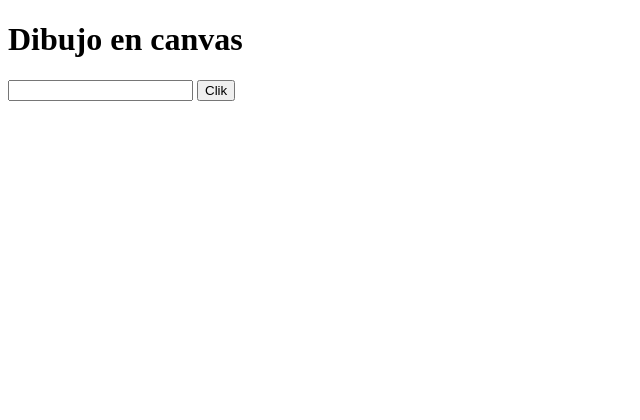
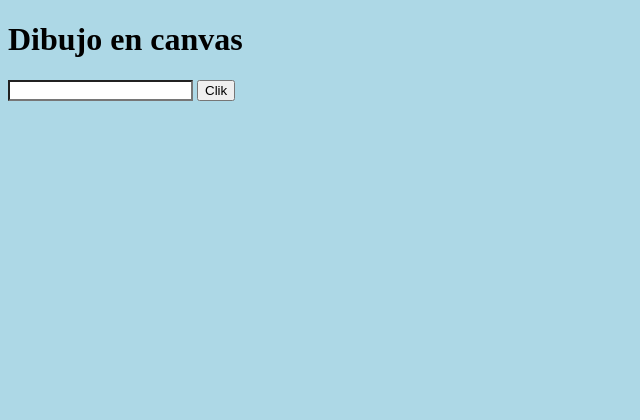
Before and after one commit to Edwardb11/ejercicios-de-javaScript, a plain HTML site: page Canvas-DOM/Eventos_Formularios/index.html in a window 1280 px wide. Shown: the whole page, without its empty margins (0-640 px from the left). Drawn offline with Linux system fonts and the light colour scheme.

Commit message:
Ruta css

```diff
--- a/Canvas-DOM/Eventos_Formularios/index.html
+++ b/Canvas-DOM/Eventos_Formularios/index.html
@@ -5,6 +5,7 @@
     <meta charset="UTF-8">
     <meta http-equiv="X-UA-Compatible" content="IE=edge">
     <meta name="viewport" content="width=device-width, initial-scale=1.0">
+    <link href="app.css" rel="stylesheet" type="text/css">
     <title>Dibujando con canvas</title>
 </head>
 
```
Also changed, not shown: 1 other file.
